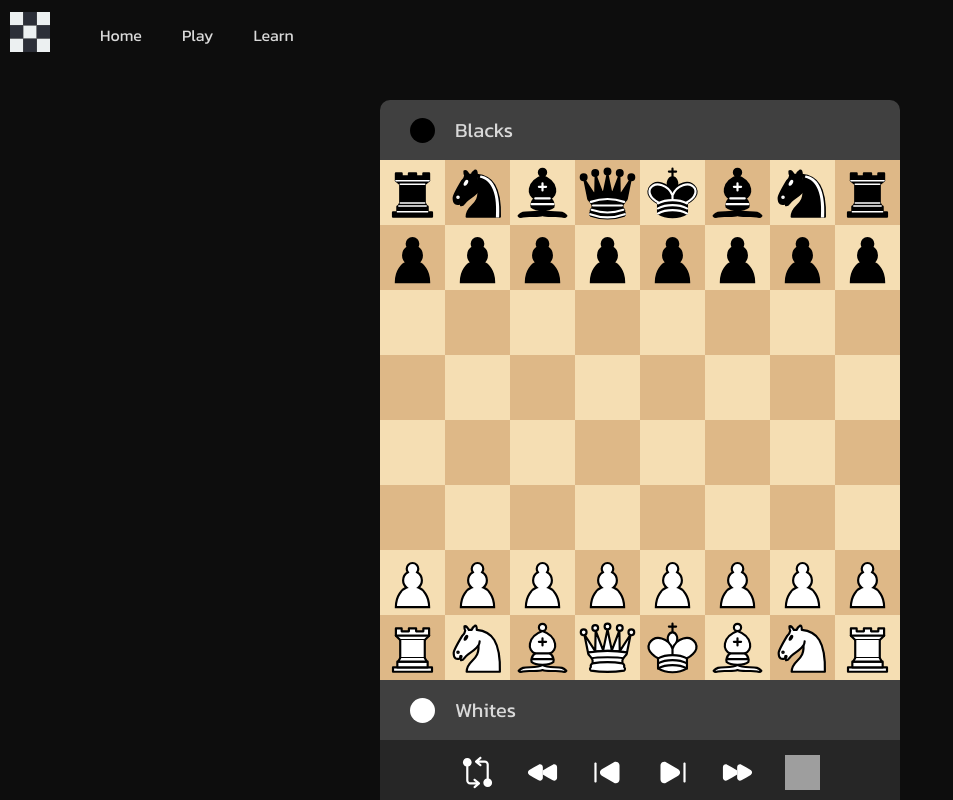
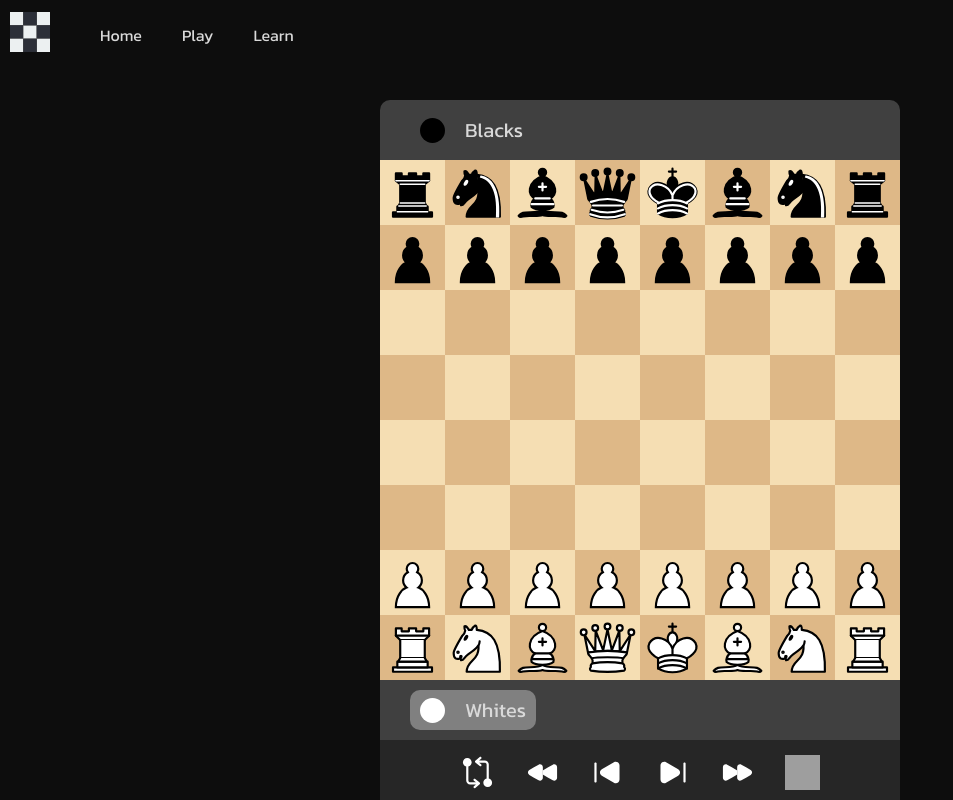
Before and after one commit to lucas-faget/nuxt-chess, a Vue app: page /play in a window 1280 px wide. Shown: the top 800 px of the page, without its empty margins (0-953 px from the left). Built offline with nearby package versions, Linux system fonts and the light colour scheme; grey boxes are pictures that could not be loaded.

Commit message:
Blink the player whose turn it is

```diff
--- a/src/components/Actions.vue
+++ b/src/components/Actions.vue
@@ -59,7 +59,7 @@
                     @mouseover="action.isHovered = true"
                     @mouseout="action.isHovered = false"
                     @click="performAction(action.type)"
-                    :class="['button', { 'blink': isBlinking(action.type, action.isHovered) }]"
+                    :class="['button', {'blink': isBlinking(action.type, action.isHovered)}]"
         >
             <img class="icon" v-bind:src="src(action.type, action.isHovered)" draggable="false" />
             <Tooltip :text="action.tooltipText" :isVisible="action.isHovered" />
@@ -96,22 +96,4 @@
         width: 35px;
         aspect-ratio: 1/1;
     }
-
-    .blink
-    {
-        animation-name: blink;
-        animation-duration: 1s;
-        animation-timing-function: ease-in-out;
-        animation-iteration-count: infinite;
-        animation-direction: alternate;
-    }
-
-    @keyframes blink {
-        0% {
-            background-color: hsla(0, 0%, 50%, 0);
-        }
-        100% {
-            background: hsla(0, 0%, 50%, 1);
-        }
-    }
 </style>
--- a/src/components/PlayerBar.vue
+++ b/src/components/PlayerBar.vue
@@ -13,6 +13,10 @@
                 type: Object as () => Player|null,
                 required: false
             },
+            currentPlayer: {
+                type: Object as () => Player|null,
+                required: true
+            }
         },
         computed: {
             allCapturedPieces(): string[][]|null {
@@ -46,6 +50,9 @@
                     default:
                         return PlayerColor.White;
                 }
+            },
+            isBlinking(player: Player): boolean {
+                return this.currentPlayer && this.currentPlayer === player;
             }
         }
     }
@@ -54,10 +61,12 @@
 <template>
 	<div class="player-bar">
         <div v-if="leftPlayer" class="left">
+            <div :class="['left', 'sphere-and-name', {'blink': isBlinking(leftPlayer)}]">
                 <div :class="['sphere', 'player-color-' +  leftPlayer.color]"></div>
                 <div v-if="leftPlayer.name || leftPlayer.color">
                     <span v-if="leftPlayer.name">{{ leftPlayer.name }}</span>
                     <span v-else>{{ leftPlayer.color }}</span>
+                </div>
             </div>
             <div v-if="allCapturedPieces && allCapturedPieces.length > 0" :class="['captured-pieces', 'player-color-' + leftPlayer.color]">
                 <div v-for="(capturedPiecesGroup, index) in allCapturedPieces" :key="index" class="captured-piece-group">
@@ -66,10 +75,12 @@
             </div>
         </div>
         <div v-if="rightPlayer" class="right">
+            <div :class="['right', 'sphere-and-name', {'blink': isBlinking(rightPlayer)}]">
                 <div :class="['sphere', 'player-color-' +  rightPlayer.color]"></div>
                 <div v-if="rightPlayer.name || rightPlayer.color">
                     <span v-if="rightPlayer.name">{{ rightPlayer.name }}</span>
                     <span v-else>{{ rightPlayer.color }}</span>
+                </div>
             </div>
             <div v-if="allCapturedPieces && allCapturedPieces.length > 0" :class="['captured-pieces', 'player-color-' + rightPlayer.color]">
                 <div v-for="(capturedPiecesGroup, index) in allCapturedPieces" :key="index" class="captured-piece-group">
@@ -105,6 +116,11 @@
         gap: 20px;
     }
 
+    .sphere-and-name {
+        padding: 5px 10px;
+        border-radius: 10px;
+    }
+
     .sphere {
         width: 25px;
         aspect-ratio: 1/1;
--- a/src/main.css
+++ b/src/main.css
@@ -98,3 +98,20 @@ a {
 .square-dark-red {
 	background-color: hsl(0,100%,70%);
 }
+
+.blink {
+	animation-name: blink;
+	animation-duration: 1s;
+	animation-timing-function: ease-in-out;
+	animation-iteration-count: infinite;
+	animation-direction: alternate;
+}
+
+@keyframes blink {
+	0% {
+		background-color: hsla(0, 0%, 50%, 0);
+	}
+	100% {
+		background: hsla(0, 0%, 50%, 1);
+	}
+}
--- a/src/views/PlayLocalView.vue
+++ b/src/views/PlayLocalView.vue
@@ -7,7 +7,6 @@
 	import { SquareColor } from '@/enums/SquareColor';
 	import { ChessLocal } from '../chess/ChessLocal'
 	import { ChessVariant } from '@/enums/ChessVariant'
-	import type { PlayerColor } from '@/chess/enums/PlayerColor'
 	import type { Player } from '@/chess/players/Player'
 
 	export default {
@@ -37,6 +36,9 @@
 			},
 			topRightPlayer(): Player|null {
 				return this.chess.players.length === 4 ? this.chess.players[3] : null;
+			},
+			currentPlayer(): Player | null {
+				return this.chess.isCurrentMoveTheLast() ? this.chess.controller.player : null;
 			}
 		},
 		methods: {
@@ -62,6 +64,7 @@
 				<PlayerBar
 					:leftPlayer="topLeftPlayer"
 					:rightPlayer="topRightPlayer"
+					:currentPlayer="currentPlayer"
 					style="border-radius: 10px 10px 0 0;"
 				/>
 			</div>
@@ -76,6 +79,7 @@
 				<PlayerBar
 					:leftPlayer="bottomLeftPlayer"
 					:rightPlayer="bottomRightPlayer"
+					:currentPlayer="currentPlayer"
 				/>
 			</div>
 			<div>
```
Lines whose indentation alone changed are shown as unchanged.
